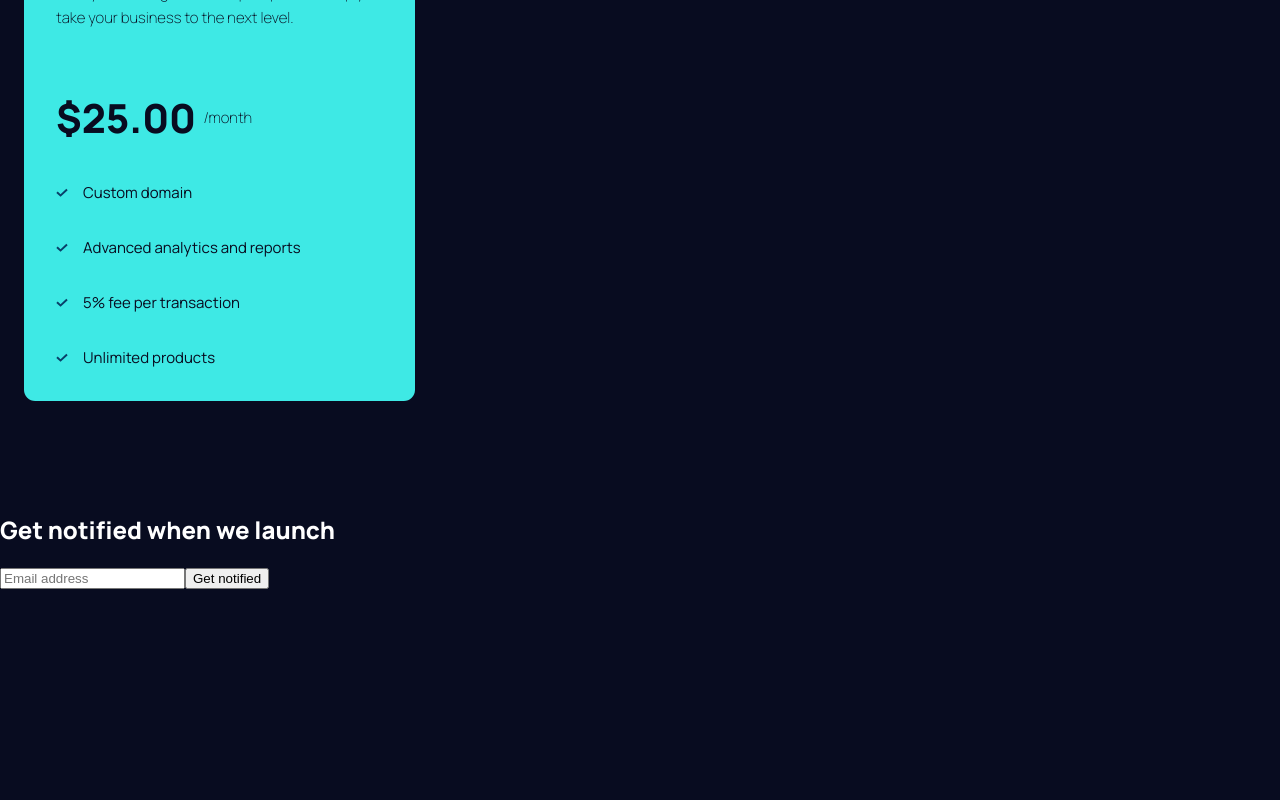
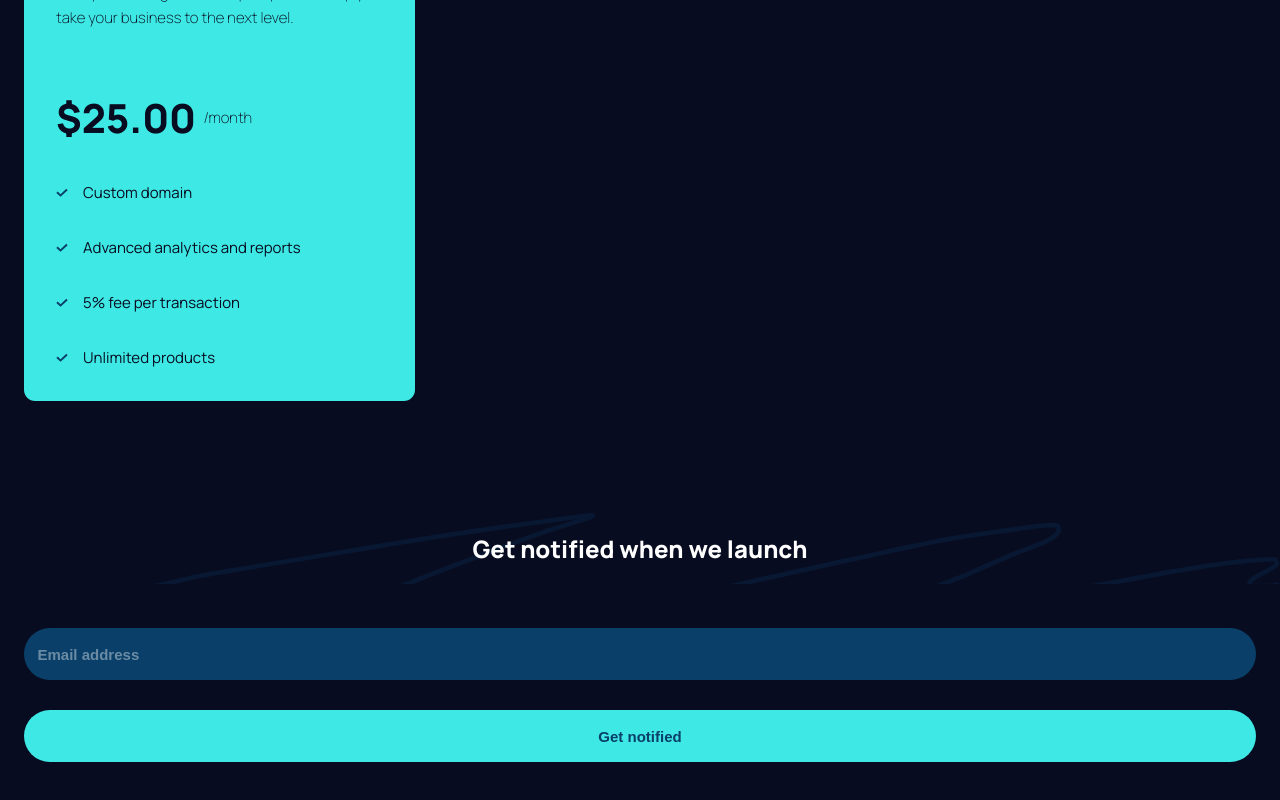
Before and after one commit to salymk/react-maker-pre-launch-landing-page, a React (Create React App) app: page / in a window 1280 px wide. Shown: the part 3387-4187 px from the top of the page. Before the commit the page ends 3976 px from the top, so only its background shows below. Built offline with nearby package versions, Linux system fonts and the light colour scheme.

Commit message:
style(cta): create input and button styles

```diff
--- a/src/App.scss
+++ b/src/App.scss
@@ -1,4 +1,5 @@
 @import url('https://fonts.googleapis.com/css2?family=Manrope:wght@200;300;400;500;600;700;800&display=swap');
+// @import url('src/assets/bg-footer-squiggle.svg');
 
 // Colors
 
@@ -245,3 +246,55 @@ h3 {
         }
     }
 }
+
+
+/* Prcing section */
+
+.cta {
+    text-align: center;
+    margin-bottom: 7em;
+
+    h2 {
+        padding: .8em;
+        background-image: url('./assets/bg-footer-squiggle.svg');
+        background-size: cover;
+        background-repeat: no-repeat;
+    }
+
+    .form {
+        display: flex;
+        flex-direction: column;
+        padding: 1.5em;
+
+        input {
+            padding: .9em;
+            border-radius: 2em;
+            border: 0px;
+            background-color: $clr-blue;
+            font-weight: 800;
+            font-size: 15px;
+            line-height: 25px;
+        }
+
+        input::placeholder {
+            color: $clr-white;
+            mix-blend-mode: normal;
+            opacity: 0.4;
+            margin-left: 2em;
+        }
+
+        button {
+            padding: .9em;
+            margin-top: 2em;
+            border-radius: 2em;
+            border: 0px;
+            background-color: $clr-cyan;
+            text-align: center;
+            font-weight: 800;
+            font-size: 15px;
+            line-height: 25px;
+            color: $clr-blue;
+        }
+    }
+
+}
```
